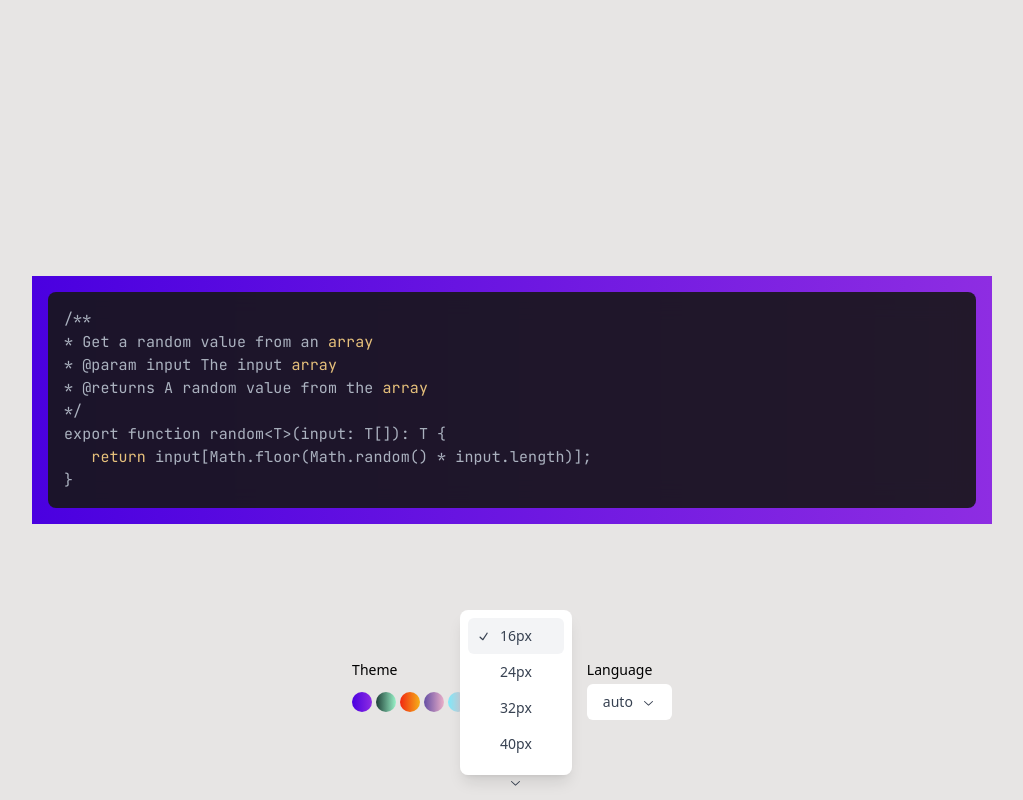
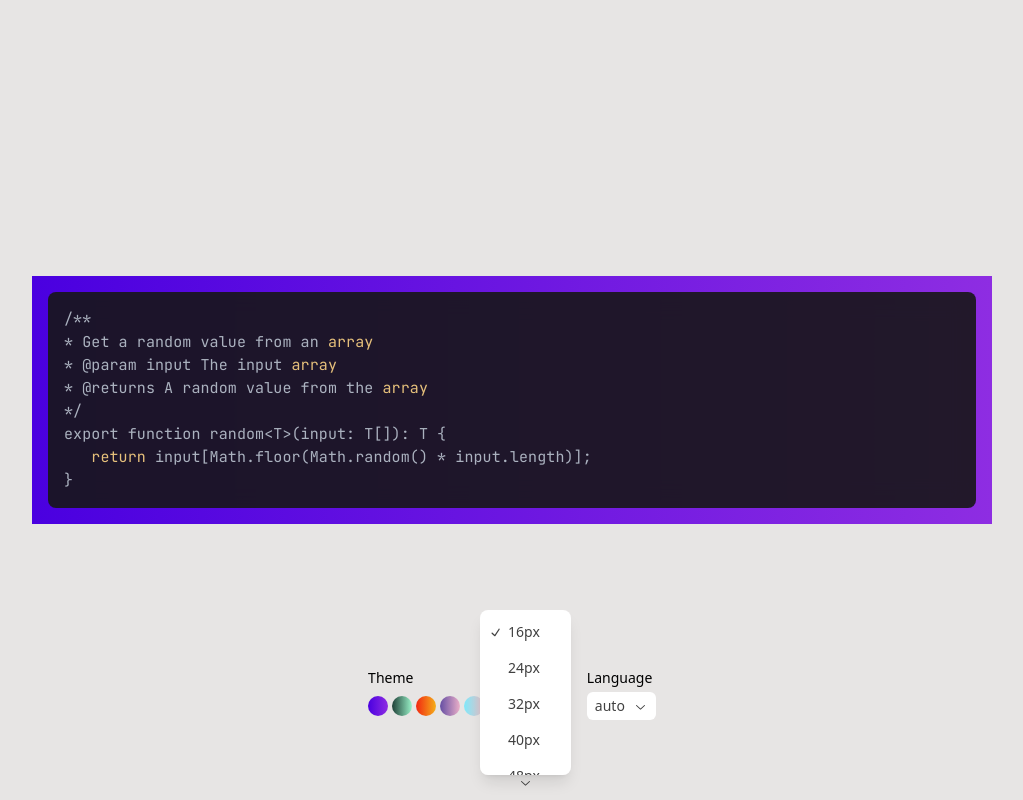
Before and after one commit to JanPlazovnik/codesnap, a React (Vite) app: page / in a window 1280 px wide. Both pictures are taken after a click on the button "16px". Shown: the whole page, without its empty margins (128-1151 px from the left). Built offline with nearby package versions, Linux system fonts and the light colour scheme.

Commit message:
chore: re-did element styles

```diff
--- a/src/components/ui/Select.tsx
+++ b/src/components/ui/Select.tsx
@@ -12,7 +12,7 @@ interface SelectProps {
 export default function Select(props: SelectProps) {
 	return (
 		<SelectPrimitive.Root value={props.value} onValueChange={props.onChange}>
-			<SelectPrimitive.Trigger asChild aria-label="Food">
+			<SelectPrimitive.Trigger asChild>
 				<Button>
 					<SelectPrimitive.Value />
 					<SelectPrimitive.Icon className="ml-2">
@@ -21,31 +21,30 @@ export default function Select(props: SelectProps) {
 				</Button>
 			</SelectPrimitive.Trigger>
 			<SelectPrimitive.Content>
-				<SelectPrimitive.ScrollUpButton className="flex items-center justify-center text-gray-700 dark:text-gray-300">
+				<SelectPrimitive.ScrollUpButton className="flex items-center justify-center text-neutral-700 dark:text-neutral-300">
 					<ChevronUpIcon />
 				</SelectPrimitive.ScrollUpButton>
-				<SelectPrimitive.Viewport className="bg-white dark:bg-gray-800 p-2 rounded-lg shadow-lg">
+				<SelectPrimitive.Viewport className="bg-white dark:bg-neutral-800 p-1 rounded-lg shadow-lg">
 					<SelectPrimitive.Group>
-						{props.options.map((f, i) => (
+						{props.options.map((option, index) => (
 							<SelectPrimitive.Item
-								disabled={f === 'Grapes'}
-								key={`${f}-${i}`}
-								value={f.toLowerCase()}
+								key={`${option}-${index}`}
+								value={option.toLowerCase()}
 								className={clsx(
-									'relative flex items-center px-8 py-2 rounded-md text-sm text-gray-700 dark:text-gray-300 font-medium focus:bg-gray-100 dark:focus:bg-gray-900',
+									'relative flex items-center px-6 py-2 rounded-md text-sm text-neutral-700 dark:text-neutral-300 font-medium hover:bg-gray-100 dark:hover:bg-neutral-900',
 									'radix-disabled:opacity-50',
 									'focus:outline-none select-none'
 								)}
 							>
-								<SelectPrimitive.ItemText>{f}</SelectPrimitive.ItemText>
-								<SelectPrimitive.ItemIndicator className="absolute left-2 inline-flex items-center">
+								<SelectPrimitive.ItemText>{option}</SelectPrimitive.ItemText>
+								<SelectPrimitive.ItemIndicator className="inline-flex absolute left-1 items-center">
 									<CheckIcon />
 								</SelectPrimitive.ItemIndicator>
 							</SelectPrimitive.Item>
 						))}
 					</SelectPrimitive.Group>
 				</SelectPrimitive.Viewport>
-				<SelectPrimitive.ScrollDownButton className="flex items-center justify-center text-gray-700 dark:text-gray-300">
+				<SelectPrimitive.ScrollDownButton className="flex items-center justify-center text-neutral-700 dark:text-neutral-300">
 					<ChevronDownIcon />
 				</SelectPrimitive.ScrollDownButton>
 			</SelectPrimitive.Content>
--- a/src/components/ui/shared/Button.tsx
+++ b/src/components/ui/shared/Button.tsx
@@ -8,8 +8,8 @@ const Button = React.forwardRef<HTMLButtonElement, Props>(({ children, ...props
 		ref={ref}
 		{...props}
 		className={clsx(
-			'inline-flex select-none items-center justify-center rounded-md px-4 py-2 text-sm font-medium',
-			'bg-white text-gray-700 hover:bg-gray-50 dark:bg-gray-800 dark:text-gray-100 dark:hover:bg-gray-900',
+			'inline-flex select-none items-center justify-center rounded-md px-2 py-1 text-sm font-medium',
+			'bg-white text-neutral-700 hover:bg-gray-50 dark:bg-neutral-800 dark:text-gray-100 dark:hover:bg-neutral-900',
 			'hover:bg-gray-50',
 			'focus:outline-none focus-visible:ring focus-visible:ring-purple-500 focus-visible:ring-opacity-75',
 			// Register all radix states
```
